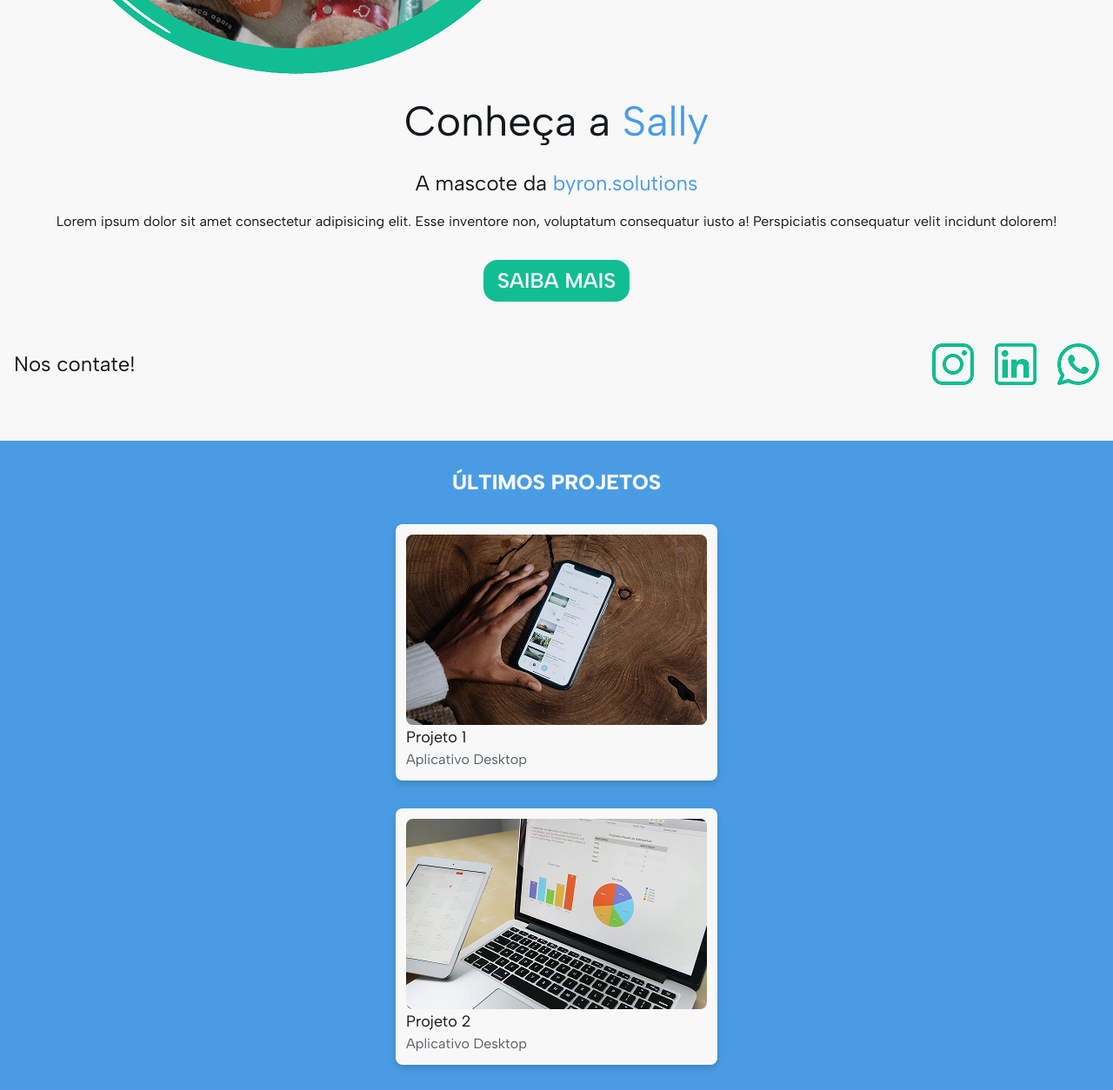
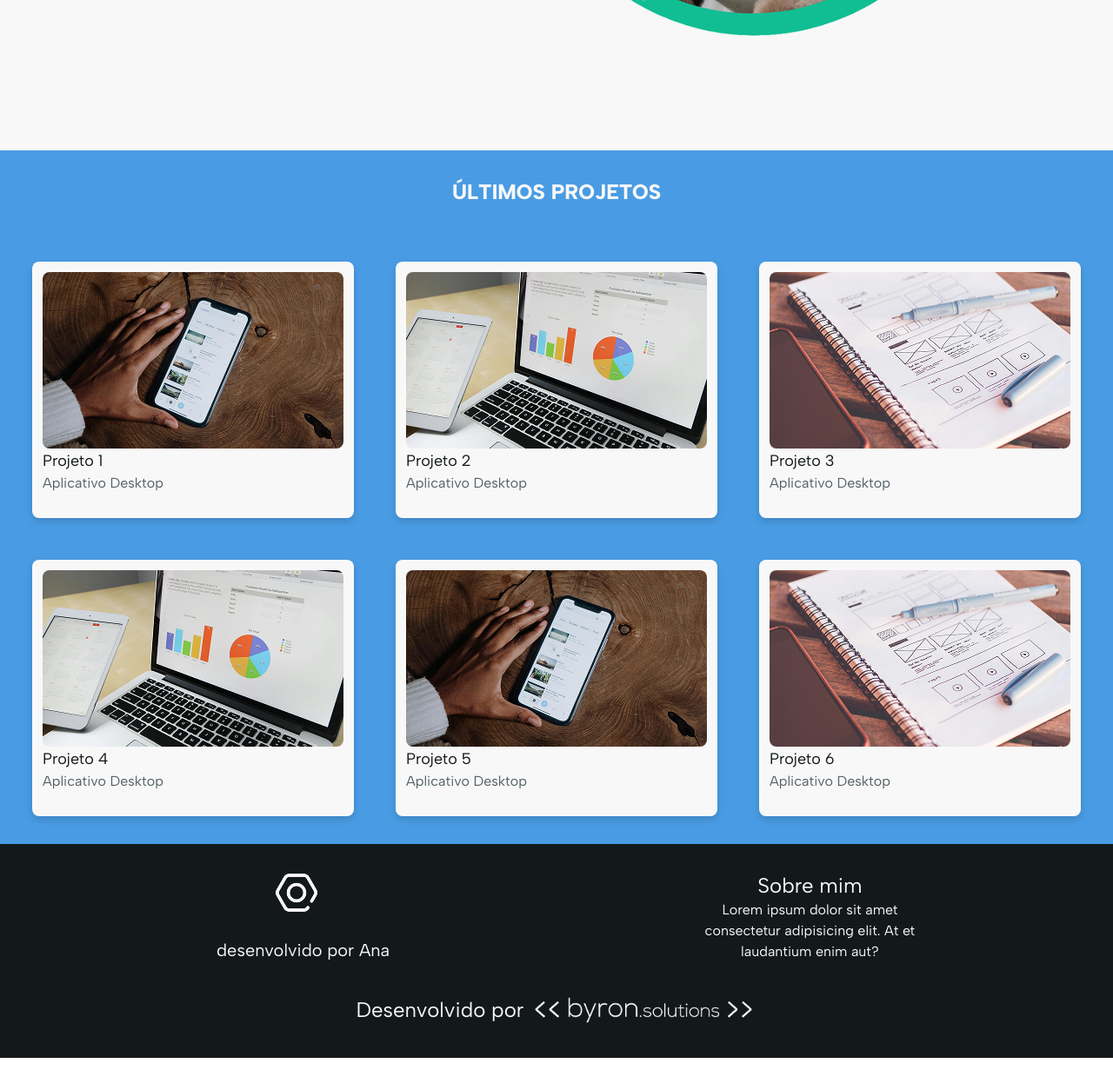
Before and after one commit to anaclaudiafreitasreiss-droid/tailwind, a website: page src/index.html in a window 1280 px wide. Shown: the part 747-2001 px from the top of the page at 87% size. After the commit the page ends 1964 px from the top, so only its background shows below. Drawn offline with Linux system fonts and the light colour scheme.

Commit message:
feat: adiciona responsividade ao site

```diff
--- a/src/index.html
+++ b/src/index.html
@@ -8,19 +8,24 @@
 </head>
 <body class="font-main">
     <!-- Header-->
-    <header class="flex flex-row justify-between items-center px-8 py-9 bg-black text-white">
+    <header class="flex flex-row justify-between items-center px-8 lg:px-30 py-9 bg-black text-white">
         <div class="flex flex-row items-center gap-4">
             <div class="size-12"><img src="./img/logo 1.png" alt="Logo do site"></div>
             <h1 class="text-4xl">Portfólio</h1>
         </div>
-        <div class="size-8"><img src="./img/hamburger branco 1.png" alt="Menu"></div>
+        <div class="hidden lg:flex lg:flex-row items-center gap-8">
+            <a class="text-2xl hover:text-main transition duration-200" href="#home">Início</a>
+            <a class="text-2xl hover:text-main transition duration-200" href="#projects">Projetos</a>
+            <a class="text-2xl font-semibold text-white bg-main px-4 py-2 rounded-2xl hover:bg-teal-600 transition duration-200" href="#contact">Fale conosco</a>
+        </div>
+        <div class="size-8 lg:hidden"><img src="./img/hamburger branco 1.png" alt="Menu"></div>
     </header>
     <!-- Hero Section -->
-     <section class="text-black px6 py-16 bg-white">
-        <div class="max-w-[300px]max-h-[300px] "><img src="./img/Sally sem fundo 1.png" alt="imagem da Sally, mascote da byron.solutions"></div>
-        <div class="flex flex-col gap-12  ">
-            <div class="text-center flex flex-col items-center gap-8">
-                <div class="flex flex-col gap-8">
+     <section class="flex flex-col lg:flex-row-reverse min-h-screen items-center text-black px-6 lg:px-30 py-16 bg-white">
+        <div class="lg:w-1/2max-w-[300px]max-h-[300px] lg:max-w-175 lg:max-h-175"><img src="./img/Sally sem fundo 1.png" alt="imagem da Sally, mascote da byron.solutions"></div>
+        <div class=" lg:w-1/2 lg:max-w[560px] flex flex-col gap-12  ">
+            <div class="text-center lg:text-start flex flex-col items-center lg:items-start gap-8">
+                <div class="flex flex-col gap-8 max-w-3/4">
                     <h2 class="text-5xl">Conheça a <spam class="text-secondary"> Sally</spam></h2>
                     <div class="flex flex-col gap-4">
                         <h3 class="text-2xl">A mascote da <spam class="text-secondary"> byron.solutions</spam></h3>
@@ -29,7 +34,7 @@
                 </div>
                 <button class="text-2xl font-semibold text-white bg-main px-4 py-2 rounded-2xl hover:bg-teal-600 transition duration-200">SAIBA MAIS</button>
                 </div>
-            <div class="flex flex-row justify-between items-center px-4">
+            <div class="flex flex-row justify-between items-center px-4 lg:justify-start lg:gap-8">
                 <p class="text-2xl">Nos contate!</p>
                 <div class="flex flex-row gap-6">
                     <div class="size-12">
@@ -48,8 +53,10 @@
 
     </section>
 
-    <section class="bg-secondary px-6 py-8 text-black flex flex-col items-center gap-8">
+    <section class="bg-secondary px-6 py-8 text-black flex flex-col items-center gap-8 lg:gap-16">
         <h2 class="text-white font-extrabold text-2xl">ÚLTIMOS PROJETOS</h2>
+
+        <div class="grid grid-cols-1 lg:grid-cols-3 gap-12">
 
         <div class="bg-white max-w-95 rounded-lg p-3 gap-4 drop-shadow-lg">
     <div class="h-3/4 rounded-lg overflow-hidden">
@@ -110,23 +117,25 @@
         <h3 class="text-lg">Projeto 6</h3>
         <p class="text-base text-gray">Aplicativo Desktop</p>
     </div>
+
+    </div>
 </div>
 
        </div>
     </section>
-    <footer class="bg-black text-white flex flex-col p-8 gap-16">
-        <div class="flex flex-col items-center gap-16">
-            <div class="flex flex-col items-center gap-3">
-                <div class="size-16"><img src="./img/Logo3 1.png" alt="Logo da byron"></div>
+    <footer class="bg-black text-white flex flex-col lg:items-center p-8 gap-16 lg:gap-8">
+        <div class="flex flex-col lg:flex-row items-center justify-between gap-16">
+            <div class="flex flex-col items-center gap-3 lg:w-1/3">
+                <div class="size-16"><img src="./img/Logo 1.png" alt="Logo da byron"></div>
                 <p class="text-xl">desenvolvido por Ana</p>
             </div>
-            <div class="text-center gap-2">
+            <div class="text-center gap-2 lg:w-1/3">
                 <h3 class="text-2xl">Sobre mim</h3>
                 <p class="text-base">Lorem ipsum dolor sit amet consectetur adipisicing elit. At et laudantium enim aut?</p>
             </div>
 
         </div>
-        <div class="flex flex-col items-center">
+        <div class="flex flex-col lg:flex-row lg:justify-center lg:gap-2 items-center">
             <p class="text-2xl">Desenvolvido por</p>
             <div class="max-w-65"><img src="./img/Logo3 1.png" alt="Logo da byron"></div>
         </div>
```
Also changed, not shown: src/output.css.
